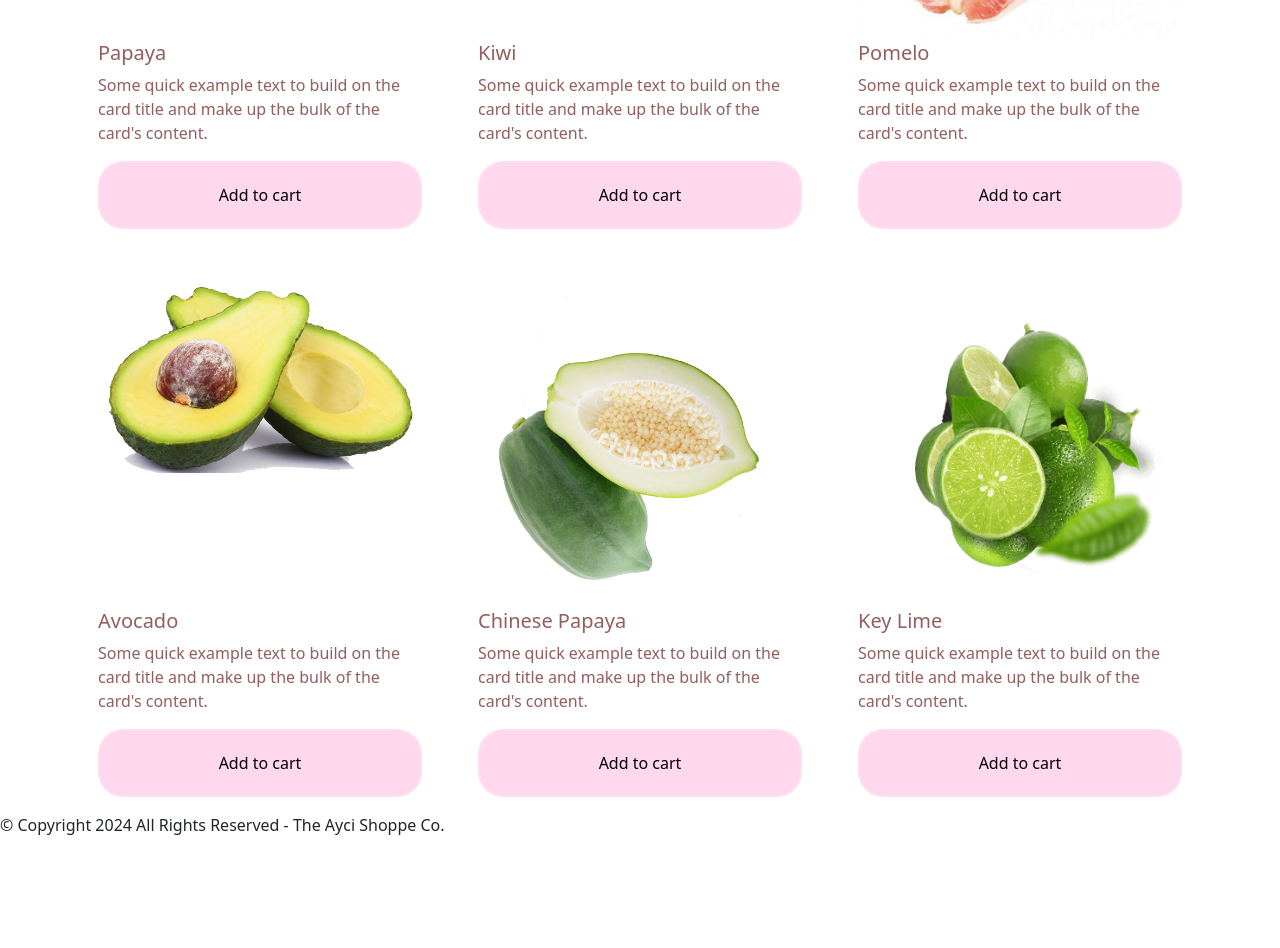
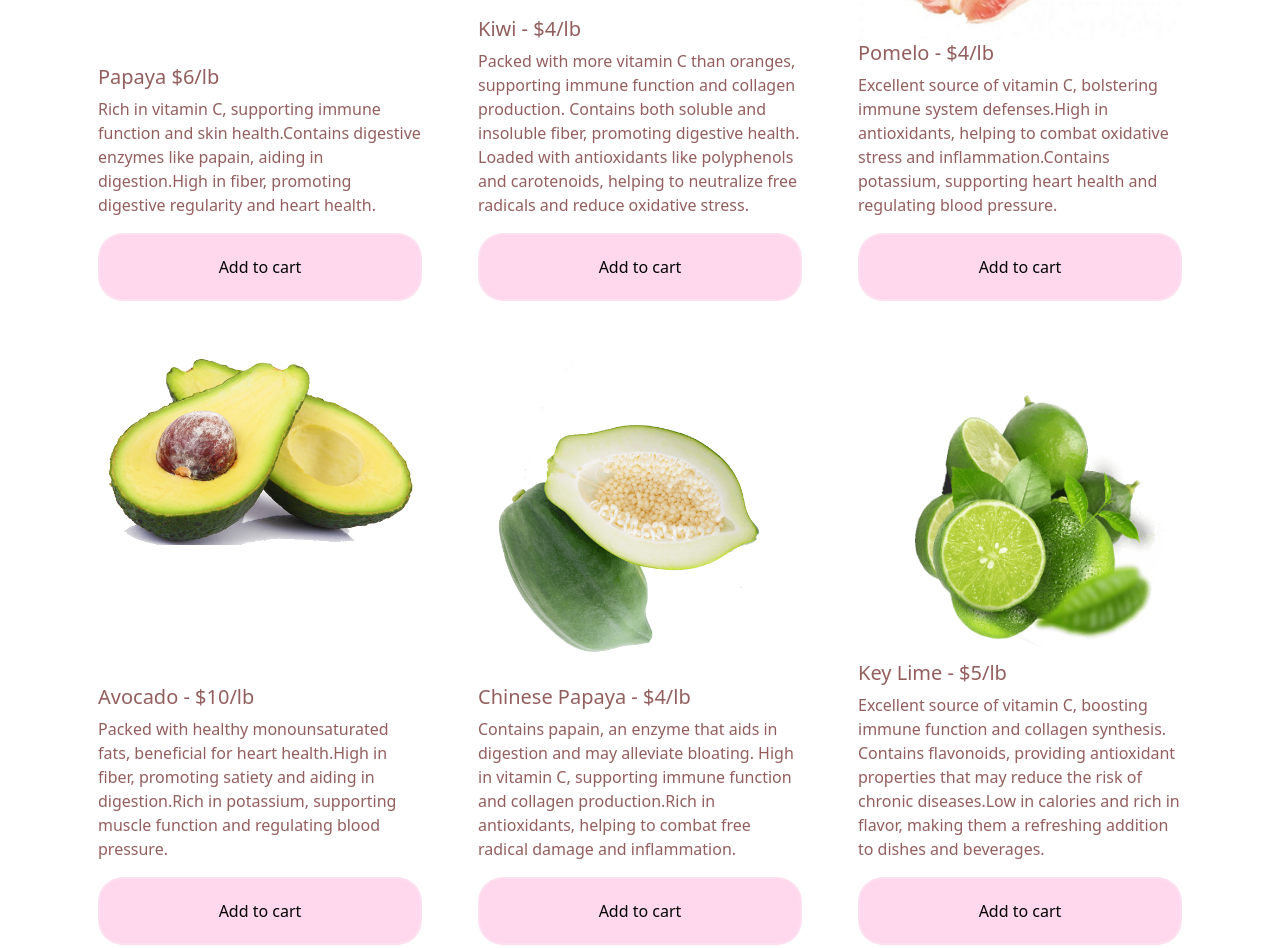
Before and after one commit to IcelineKing/capstone-store-, a plain HTML site: page products.html in a window 1280 px wide. Shown: the part 439-1387 px from the top of the page. Before the commit the page ends 1276 px from the top, so only its background shows below. Drawn offline with nearby package versions, Linux system fonts and the light colour scheme.

Commit message:
updated product page card test and alt image text

```diff
--- a/products.html
+++ b/products.html
@@ -65,12 +65,13 @@
                         <div class="card" style="width: 100%;">
 
                             <div class="card-body">
-                                <img src="images/orange-papaya.png" class="card-img-top" alt="...">
+                                <img src="images/orange-papaya.png" class="card-img-top"
+                                    alt="a sliced open, orange papaya.">
                                 <div>
-                                    <h5 class="card-title">Papaya</h5>
-                                    <p class="card-text">Some quick example text to build on the card title and make up
-                                        the
-                                        bulk of the card's content.</p>
+                                    <h5 class="card-title">Papaya $6/lb</h5>
+                                    <p class="card-text">Rich in vitamin C, supporting immune function and skin
+                                        health.Contains digestive enzymes like papain, aiding in digestion.High in
+                                        fiber, promoting digestive regularity and heart health.</p>
                                     <a href="products.html" class="btn btn-primary">Add to cart</a>
                                 </div>
                             </div>
@@ -86,12 +87,15 @@
 
                             <div class="card-body">
 
-                                <img src="images/kiwis.png" class="card-img-top" alt="...">
+                                <img src="images/kiwis.png" class="card-img-top" alt="a sliced open, green kiwi">
                                 <div>
-                                    <h5 class="card-title">Kiwi</h5>
-                                    <p class="card-text">Some quick example text to build on the card title and make up
-                                        the
-                                        bulk of the card's content.</p>
+                                    <h5 class="card-title">Kiwi - $4/lb</h5>
+                                    <p class="card-text">Packed with more vitamin C than oranges, supporting immune
+                                        function and collagen production. Contains both soluble and insoluble fiber,
+                                        promoting digestive health.
+                                        Loaded with antioxidants like polyphenols and carotenoids, helping to neutralize
+                                        free radicals and reduce oxidative stress.
+                                    </p>
                                     <a href="products.html" class="btn btn-primary">Add to cart</a>
                                 </div>
 
@@ -104,12 +108,14 @@
                         <div class="card" style="width: 100%;">
 
                             <div class="card-body">
-                                <img src="images/pomelo.png" class="card-img-top" alt="...">
+                                <img src="images/pomelo.png" class="card-img-top"
+                                    alt="a sliced open, ripe pomelo that resembles a grapefruit.">
                                 <div>
-                                    <h5 class="card-title">Pomelo</h5>
-                                    <p class="card-text">Some quick example text to build on the card title and make up
-                                        the
-                                        bulk of the card's content.</p>
+                                    <h5 class="card-title">Pomelo - $4/lb</h5>
+                                    <p class="card-text">Excellent source of vitamin C, bolstering immune system
+                                        defenses.High in antioxidants, helping to combat oxidative stress and
+                                        inflammation.Contains potassium, supporting heart health and regulating blood
+                                        pressure.</p>
                                     <a href="products.html" class="btn btn-primary">Add to cart</a>
                                 </div>
 
@@ -126,12 +132,12 @@
 
                             <div class="card-body">
 
-                                <img src="images/avocado.png" class="card-img-top" alt="...">
+                                <img src="images/avocado.png" class="card-img-top" alt="a sliced open, ripe avocado.">
                                 <div>
-                                    <h5 class="card-title">Avocado</h5>
-                                    <p class="card-text">Some quick example text to build on the card title and make up
-                                        the
-                                        bulk of the card's content.</p>
+                                    <h5 class="card-title">Avocado - $10/lb</h5>
+                                    <p class="card-text">Packed with healthy monounsaturated fats, beneficial for heart
+                                        health.High in fiber, promoting satiety and aiding in digestion.Rich in
+                                        potassium, supporting muscle function and regulating blood pressure.</p>
                                     <a href="products.html" class="btn btn-primary">Add to cart</a>
                                 </div>
 
@@ -143,12 +149,14 @@
                         <div class="card" style="width: 100%;">
 
                             <div class="card-body">
-                                <img src="images/green-papaya.png" class="card-img-top" alt="...">
+                                <img src="images/green-papaya.png" class="card-img-top"
+                                    alt="a sliced open, green papaya. It has white seeds instead of black seeds like an orange papaya.">
                                 <div>
-                                    <h5 class="card-title">Chinese Papaya</h5>
-                                    <p class="card-text">Some quick example text to build on the card title and make up
-                                        the
-                                        bulk of the card's content.</p>
+                                    <h5 class="card-title">Chinese Papaya - $4/lb</h5>
+                                    <p class="card-text">Contains papain, an enzyme that aids in digestion and may
+                                        alleviate bloating. High in vitamin C, supporting immune function and collagen
+                                        production.Rich in antioxidants, helping to combat free radical damage and
+                                        inflammation.</p>
                                     <a href="products.html" class="btn btn-primary">Add to cart</a>
                                 </div>
                             </div>
@@ -160,13 +168,15 @@
 
                             <div class="card-body">
 
-                                <img src="images/Key-limes.png" class="card-img-top" alt="...">
+                                <img src="images/Key-limes.png" class="card-img-top"
+                                    alt="A bushel of sliced open key limes with leaves that it grew with.">
 
                                 <div>
-                                    <h5 class="card-title">Key Lime</h5>
-                                    <p class="card-text">Some quick example text to build on the card title and make up
-                                        the
-                                        bulk of the card's content.</p>
+                                    <h5 class="card-title">Key Lime - $5/lb</h5>
+                                    <p class="card-text">Excellent source of vitamin C, boosting immune function and
+                                        collagen synthesis. Contains flavonoids, providing antioxidant properties that
+                                        may reduce the risk of chronic diseases.Low in calories and rich in flavor,
+                                        making them a refreshing addition to dishes and beverages.</p>
                                     <a href="products.html" class="btn btn-primary">Add to cart</a>
                                 </div>
                             </div>
```
Also changed, not shown: registration.html (+0 -2 lines), login.html (indentation only).
